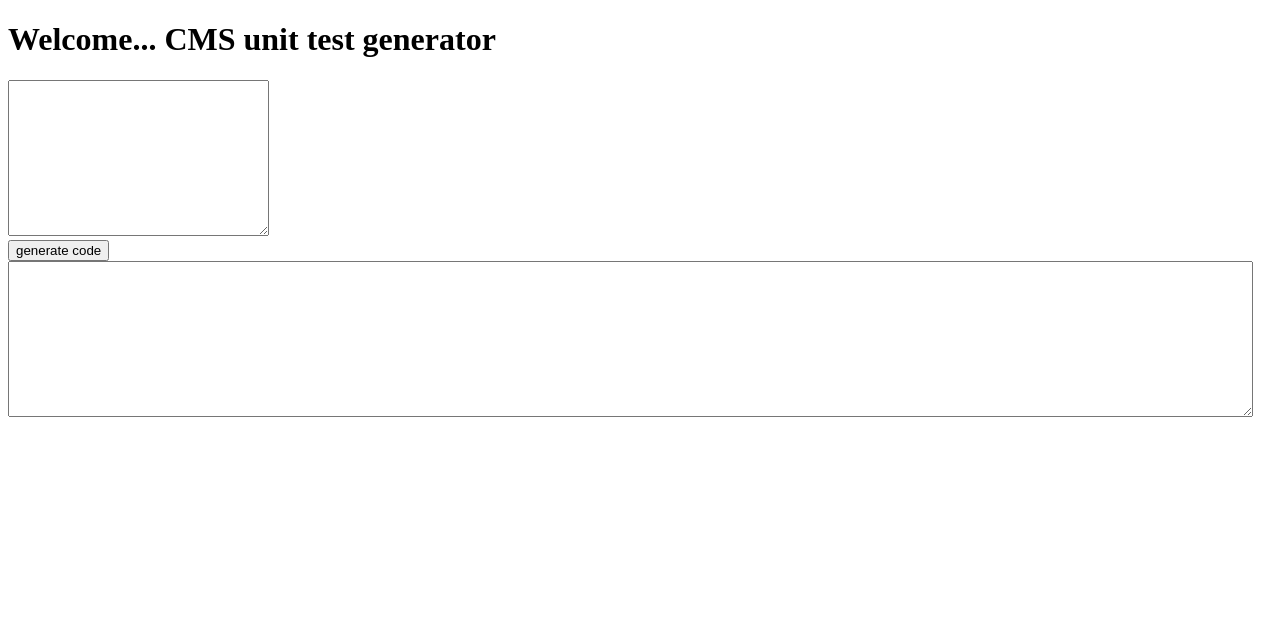
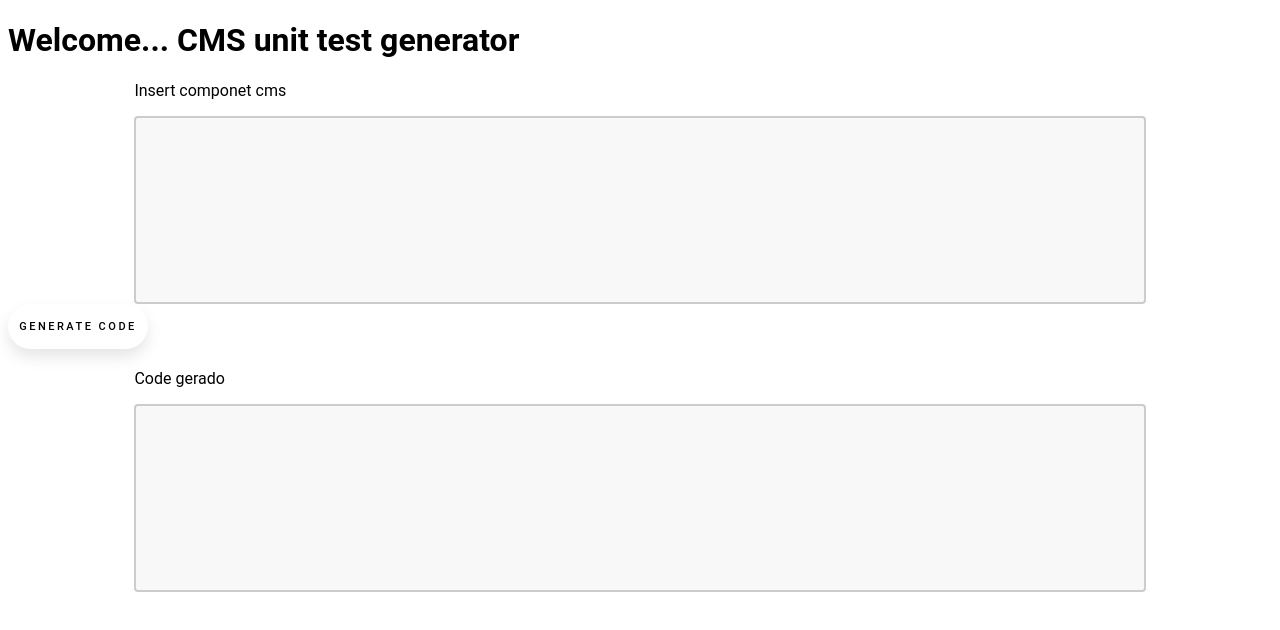
Before and after one commit to josiasmartins/generate-unit-test-cms, a plain HTML site: page index.html in a window 1280 px wide. Drawn offline with Linux system fonts and the light colour scheme.

Commit message:
feat: add style

```diff
--- a/css/style.css
+++ b/css/style.css
@@ -1,3 +1,96 @@
-.generate-code__textarea {
-    width: 98%;
+* {
+    --purple: "660a8d",
+
 }
+
+.textare--center {
+    display: block;
+    margin-left: auto;
+    margin-right: auto;
+}
+
+
+.textare--size {
+    width: 80%;
+}
+
+#generate-code {
+    margin-top: 20px;
+}
+textarea {
+    /* width: 100%; */
+    /* height: 150px; */
+    /* padding: 12px 20px; */
+    box-sizing: border-box;
+    border: 2px solid #ccc;
+    border-radius: 4px;
+    background-color: #f8f8f8;
+    font-size: 16px;
+    resize: none;
+}
+
+.generator-button {
+    width: 140px;
+    height: 45px;
+    font-family: 'Roboto', sans-serif;
+    font-size: 11px;
+    text-transform: uppercase;
+    letter-spacing: 2.5px;
+    font-weight: 500;
+    color: #000;
+    background-color: #fff;
+    border: none;
+    border-radius: 45px;
+    box-shadow: 0px 8px 15px rgba(0, 0, 0, 0.1);
+    transition: all 0.3s ease 0s;
+    cursor: pointer;
+    outline: none;
+    }
+
+
+  .generator-button:hover {
+    background-color: #0B91F3;
+    box-shadow: 0px 15px 20px rgba(11, 113, 243, 0.4);
+    color: #fff;
+    transform: translateY(-7px);
+  }
+textarea:hover {
+    /* background-color: #0B91F3; */
+    box-shadow: 0px 15px 20px rgba(11, 113, 243, 0.4);
+    /* color: #fff; */
+    transform: translateY(-7px);
+}
+
+.text--start-textarea {
+    margin-left: 10%;
+    font-family: 'Roboto', sans-serif;
+}
+
+h1 {
+    font-family: 'Roboto', sans-serif;
+}
+
+/* width */
+::-webkit-scrollbar {
+    width: 10px;
+  }
+
+  /* Track */
+  ::-webkit-scrollbar-track {
+    background: #f1f1f1;
+    border-radius: 10px;
+  }
+
+  /* Handle */
+  ::-webkit-scrollbar-thumb {
+    background: #888;
+    border-radius: 10px;
+
+  }
+
+  /* Handle on hover */
+  ::-webkit-scrollbar-thumb:hover {
+    background: #555;
+    border-radius: 10px;
+
+  }
--- a/index.html
+++ b/index.html
@@ -11,15 +11,20 @@
 
     <h1>Welcome... CMS unit test generator</h1>
 
+    <div>
+    </div>
+
     <section class="area">
         <div id="insert">
-            <textarea class="insert__textarea" name="" id="" cols="30" rows="10"></textarea>
+            <p class="text--start-textarea">Insert componet cms</p>
+            <textarea spellcheck="false" class="insert__textarea textare--center textare--size" name="" id="" cols="30" rows="10"></textarea>
         </div>
 
         <button class="generator-button">generate code</button>
 
         <div id="generate-code">
-            <textarea class="generate-code__textarea" name="" id="" cols="30" rows="10"></textarea>
+            <p class="text--start-textarea">Code gerado</p>
+            <textarea spellcheck="false" class="generate-code__textarea textare--center textare--size" name="" id="" cols="30" rows="10"></textarea>
         </div>
     </section>
 
--- a/javascript/main.js
+++ b/javascript/main.js
@@ -36,9 +36,10 @@ function generateCode(nameComponent, comp) {
             pm.test("Contains ${nameComponent} with correctly text", function () {
             pm.expect(pm.response.text()).to.include("${object.nome}");
             pm.expect(fields.${object.nome}).to.eql("${object.valor}");
-        });`;
+        });
+        `;
 
-        generate_code__textarea.value += '\n';
+        //generate_code__textarea.value += '\n';
 
         generate_code__textarea.setAttribute('style', 'padding-botton: 10px')
     }
```
